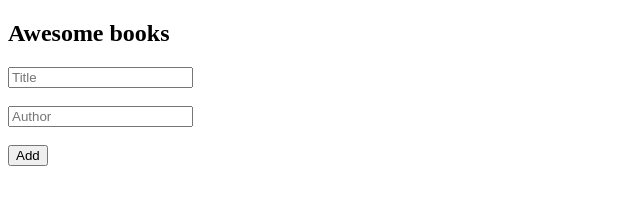
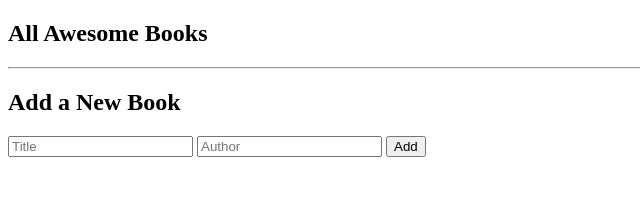
Before and after one commit to oliverSCZ/awesome-books, a plain HTML site: page index.html in a window 1280 px wide. Shown: the whole page, without its empty margins (0-640 px from the left). Drawn offline with Linux system fonts and the light colour scheme.

Commit message:
Adding html file

```diff
--- a/index.html
+++ b/index.html
@@ -4,37 +4,32 @@
     <meta charset="UTF-8" />
     <meta http-equiv="X-UA-Compatible" content="IE=edge" />
     <meta name="viewport" content="width=device-width, initial-scale=1.0" />
-    <title>Awesome Books</title>
-    <script defer src="main.js"></script>
+    <!--Google Fonts-->
+    <link rel="preconnect" href="https://fonts.googleapis.com">
+<link rel="preconnect" href="https://fonts.gstatic.com" crossorigin>
+<link href="https://fonts.googleapis.com/css2?family=Comfortaa:wght@600;700&family=Ubuntu:ital,wght@1,700&display=swap" rel="stylesheet">
+    <link rel="stylesheet" href="style.css" />
+    <title>Awesome Library</title>
   </head>
   <body>
-    <header class="header">
-      <nav class="main-nav"></nav>
-    </header>
-    <main class="hero">
-      <section class="title-section">
-        <h1 class="title">Awesome books</h1>
-      </section>
-      <section class="books-section">
-        <!-- Books are loaded dynamically with JavaScript -->
-      </section>
-      <section class="form-section">
-        <form class="form">
-          <input
-            type="text"
-            class="input-fields"
-            id="input-title"
-            placeholder="Title"
-          /><br /><br />
-          <input
-            type="text"
-            class="input-fields"
-            id="input-author"
-            placeholder="Author"
-          /><br /><br />
-          <button type="reset" id="addBtn" onclick="capturar();">Add</button>
-        </form>
-      </section>
+    <main class="main-Container">
+        <section class="all-books">
+          <h1>All Awesome Books</h1>
+          <div class="listShow"></div>
+        </section>
+        <hr class="horizontal-line1">
+        <section class="add-books">
+            <h2 class="add-title">Add a New Book</h1>
+            <div class="input-book">
+              <form action="#">
+                <input type="text" class="title" placeholder="Title" required>
+                <input type="text" class="author" placeholder="Author" required>
+                <input type="button" class="add" value="Add">
+              </form>
+            </div>
+        </section>
     </main>
+
+    <script src="main.js"></script>
   </body>
 </html>
```
